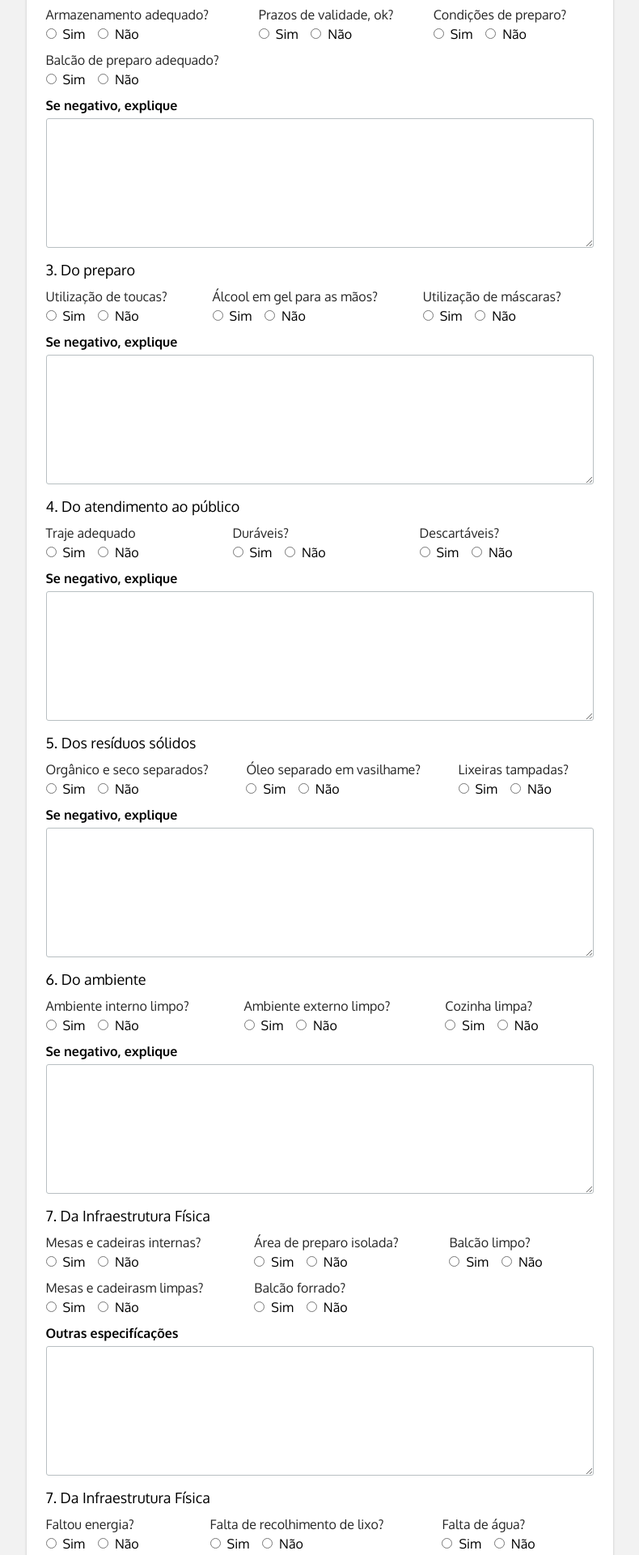
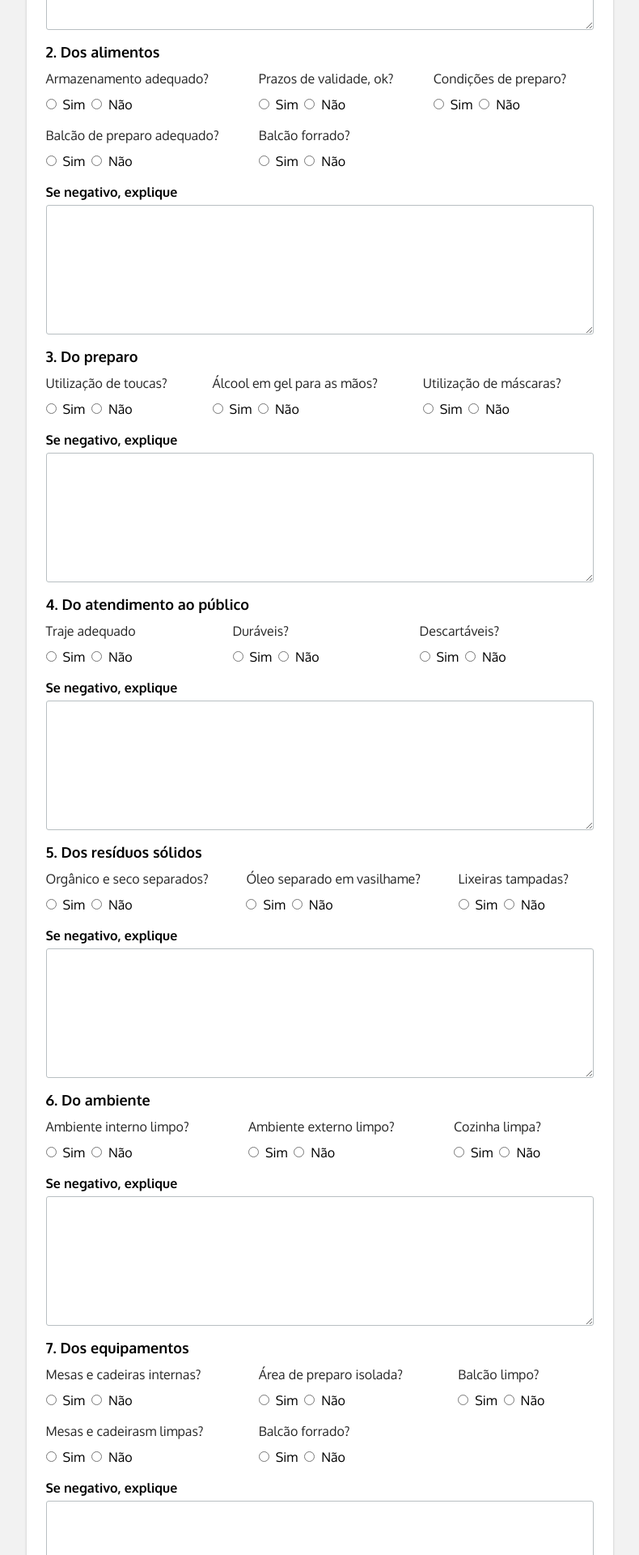
Before and after one commit to joaogomes13/reports-up, a React (Create React App) app: page / in a window 1280 px wide. Shown: the part 660-2580 px from the top of the page at 81% size, without its empty margins (245-1035 px from the left). Built offline with nearby package versions, Linux system fonts and the light colour scheme.

Commit message:
Refatorando código

```diff
--- a/package.json
+++ b/package.json
@@ -3,6 +3,9 @@
   "version": "0.1.0",
   "private": true,
   "dependencies": {
+    "@emotion/react": "^11.10.5",
+    "@emotion/styled": "^11.10.5",
+    "@mui/material": "^5.10.13",
     "@testing-library/jest-dom": "^5.16.5",
     "@testing-library/react": "^13.4.0",
     "@testing-library/user-event": "^13.5.0",
--- /dev/null
+++ b/src/components/FormGroup/FormGroup.module.scss
@@ -0,0 +1,17 @@
+.formGroup {
+    margin-top: 16px;
+
+    &__title {
+        font-size: 18px;
+        font-weight: 600;
+        margin-bottom: 16px;
+    }
+
+    &__children {
+        column-gap: 16px;
+        display: grid;
+        grid-template-columns: auto auto auto;
+        margin-bottom: 16px;
+        row-gap: 16px;
+    }
+}
--- /dev/null
+++ b/src/components/FormGroup/index.tsx
@@ -0,0 +1,20 @@
+import CommentField from "../CommentField";
+import style from './FormGroup.module.scss';
+
+interface Props {
+    title: string,
+    name: string,
+    children: React.ReactNode;
+}
+
+export default function FormGroup({title, name, children}: Props) {
+    return (
+        <fieldset className={style.formGroup} name={name}>
+            <legend className={style.formGroup__title}>{title}</legend>
+            <div className={style.formGroup__children}>
+                {children}
+            </div>
+            <CommentField title='Se negativo, explique' />
+        </fieldset>
+    )
+}
--- a/src/components/InputField/InputField.module.scss
+++ b/src/components/InputField/InputField.module.scss
@@ -8,19 +8,19 @@
         border-radius: 3px;
         padding: 8px;
         outline: 0;
+        height: 50px;
     }
 
     label {
         position: absolute;
         margin: 0 8px;
-        transform: translate( 0, 8px) scale(1);
+        transform: translate( 0, 16px) scale(1);
         transform-origin: top left;
         transition: all 0.2s ease-out;
-        background-color: #fff;
     }
 
     &:focus-within label, .Active {
-        transform: translate(0, -6px) scale(0.75);
+        transform: translate(0, 4px) scale(0.75);
         font-weight: 700;
     }
 }
--- a/src/components/SearchField/SearchField.module.scss
+++ b/src/components/SearchField/SearchField.module.scss
@@ -1,19 +1,19 @@
-.container {
+.radio {
 
     &__title {
-        margin-bottom: 8px;
         color: #272727;
-    }
-
-    &__inputs {
-        display: flex;
+        font-family: 'Oxygen' sans-serif;
+        margin-bottom: 16px;
     }
 
     &__input {
-        margin-right: 16px;
+        input {
+            margin: 0 8px 8px 0;
+        }
 
         label {
-            margin-left: 8px;
+            margin-right: 8px;
         }
     }
+
 }
--- a/src/components/SearchField/index.tsx
+++ b/src/components/SearchField/index.tsx
@@ -1,28 +1,26 @@
-import React from 'react';
+import { Infra } from '../../types';
 import style from './SearchField.module.scss';
 
 interface Props {
     title: string;
     name: string;
-    data: boolean;
-    setData: React.Dispatch<React.SetStateAction<boolean>>;
+    data?: boolean;
+    setData?: React.Dispatch<React.SetStateAction<Infra>>;
+    object?: Infra
+    atributo?: any
 }
 
-export default function SearchField({title, name, data, setData}: Props) {
+export default function SearchField({ title, name, data, setData, object, atributo }: Props) {
 
     return (
-        <div className={style.container}>
-            <p className={style.container__title}>{title}</p>
-            <div className={style.container__inputs}>
-                <div className={style.container__input}>
-                    <input id="yes" type="radio" name={name} value='true' onChange={e => setData(e.target.value === 'true')} required />
-                    <label htmlFor="yes">Sim</label>
-                </div>
-                <div className={style.container__input}>
-                    <input id="no" type="radio" name={name} value='false' onChange={e => setData(e.target.value === 'false')} required />
-                    <label htmlFor="no">Não</label>
-                </div>
+        <fieldset className={style.radio}>
+            <legend className={style.radio__title}>{title}</legend>
+            <div className={style.radio__input}>
+                <input id={name + 'Yes'} type="radio" name={name} value='true' onChange={e => atributo(e.target.value === 'true')} required />
+                <label htmlFor={name + 'Yes'}>Sim</label>
+                <input id={name + 'No'} type="radio" name={name} value='false' onChange={e => atributo(e.target.value === 'true')} required />
+                <label htmlFor={name + 'No'}>Não</label>
             </div>
-        </div>
+        </fieldset>
     );
 }
--- a/src/pages/Form/Form.module.scss
+++ b/src/pages/Form/Form.module.scss
@@ -30,19 +30,3 @@
         margin-top: 16px;
     }
 }
-
-.infra {
-    display: grid;
-    grid-template-columns: auto auto auto;
-    column-gap: 16px;
-    row-gap: 16px;
-    margin-bottom: 16px;
-
-    &__container {
-        margin-top: 16px;
-        h3 {
-            margin-bottom: 16px;
-            font-size: 18px;
-        }
-    }
-}
--- a/src/pages/Form/index.tsx
+++ b/src/pages/Form/index.tsx
@@ -1,8 +1,10 @@
-import { useState } from 'react';
+import { useEffect, useState } from 'react';
 import CommentField from '../../components/CommentField';
 import InputField from '../../components/InputField';
 import SearchField from '../../components/SearchField';
 import style from './Form.module.scss';
+import { Infra } from '../../types';
+import FormGroup from '../../components/FormGroup';
 
 export default function Form() {
     const [stand, setStand] = useState('');
@@ -11,7 +13,48 @@ export default function Form() {
     const [monitor, setMonitor] = useState('');
     const [agent, setAgent] = useState('');
 
+    const [infra, setInfra] = useState({} as Infra);
     const [cadeiras, setCadeiras] = useState(false);
+
+    const handleInfraChange = (e: boolean) => {
+        setInfra({
+            ...infra,
+            mesas: e
+        })
+    }
+
+    const handleInfraChange1 = (e: boolean) => {
+        setInfra({
+            ...infra,
+            preparo: e
+        })
+    }
+
+    const handleInfraChange2 = (e: boolean) => {
+        setInfra({
+            ...infra,
+            balcaoLimpo: e
+        })
+    }
+
+    const handleInfraChange3 = (e: boolean) => {
+        setInfra({
+            ...infra,
+            mesasLimpas: e
+        })
+    }
+
+    const handleInfraChange4 = (e: boolean) => {
+        setInfra({
+            ...infra,
+            balcaoForrado: e
+        })
+    }
+
+    useEffect(() => {
+        console.log('objeto:', infra);
+
+    }, [infra]);
 
     return (
         <div className={style.container}>
@@ -34,110 +77,56 @@ export default function Form() {
                     </div>
                 </form>
             </section>
-            <section className={style.infra__container}>
-                <h3>1. Da Infraestrutura Física</h3>
+            <section>
                 <form>
-                    <div className={style.infra}>
-                        <SearchField title='Mesas e cadeiras internas?' name="cadeiras" data={cadeiras} setData={setCadeiras} />
-                        <SearchField title='Área de preparo isolada?' name="preparo" data={cadeiras} setData={setCadeiras} />
-                        <SearchField title='Balcão limpo?' name="preparo" data={cadeiras} setData={setCadeiras} />
-                        <SearchField title='Mesas e cadeirasm limpas?' name="preparo" data={cadeiras} setData={setCadeiras} />
-                        <SearchField title='Balcão forrado?' name="preparo" data={cadeiras} setData={setCadeiras} />
-                    </div>
-                    <CommentField title='Se negativo, explique'/>
-                </form>
-            </section>
-            <section className={style.infra__container}>
-                <h3>2. Dos alimentos</h3>
-                <form>
-                    <div className={style.infra}>
-                        <SearchField title='Armazenamento adequado?' name="cadeiras" data={cadeiras} setData={setCadeiras} />
-                        <SearchField title='Prazos de validade, ok?' name="preparo" data={cadeiras} setData={setCadeiras} />
-                        <SearchField title='Condições de preparo?' name="preparo" data={cadeiras} setData={setCadeiras} />
-                        <SearchField title='Balcão de preparo adequado?' name="preparo" data={cadeiras} setData={setCadeiras} />
-                        {/* <SearchField title='Balcão forrado?' name="preparo" data={cadeiras} setData={setCadeiras} /> */}
-                    </div>
-                    <CommentField title='Se negativo, explique'/>
-                </form>
-            </section>
-
-            <section className={style.infra__container}>
-                <h3>3. Do preparo</h3>
-                <form>
-                    <div className={style.infra}>
-                        <SearchField title='Utilização de toucas?' name="cadeiras" data={cadeiras} setData={setCadeiras} />
-                        <SearchField title='Álcool em gel para as mãos?' name="preparo" data={cadeiras} setData={setCadeiras} />
-                        <SearchField title='Utilização de máscaras?' name="preparo" data={cadeiras} setData={setCadeiras} />
-                    </div>
-                    <CommentField title='Se negativo, explique'/>
-                </form>
-            </section>
-
-            <section className={style.infra__container}>
-                <h3>4. Do atendimento ao público</h3>
-                <form>
-                    <div className={style.infra}>
-                        <SearchField title='Traje adequado' name="cadeiras" data={cadeiras} setData={setCadeiras} />
-                        <SearchField title='Duráveis?' name="preparo" data={cadeiras} setData={setCadeiras} />
-                        <SearchField title='Descartáveis?' name="preparo" data={cadeiras} setData={setCadeiras} />
-                    </div>
-                    <CommentField title='Se negativo, explique'/>
-                </form>
-            </section>
-
-            <section className={style.infra__container}>
-                <h3>5. Dos resíduos sólidos</h3>
-                <form>
-                    <div className={style.infra}>
-                        <SearchField title='Orgânico e seco separados?' name="cadeiras" data={cadeiras} setData={setCadeiras} />
-                        <SearchField title='Óleo separado em vasilhame?' name="preparo" data={cadeiras} setData={setCadeiras} />
-                        <SearchField title='Lixeiras tampadas?' name="preparo" data={cadeiras} setData={setCadeiras} />
-                    </div>
-                    <CommentField title='Se negativo, explique'/>
-                </form>
-            </section>
-
-            <section className={style.infra__container}>
-                <h3>6. Do ambiente</h3>
-                <form>
-                    <div className={style.infra}>
-                        <SearchField title='Ambiente interno limpo?' name="cadeiras" data={cadeiras} setData={setCadeiras} />
-                        <SearchField title='Ambiente externo limpo?' name="preparo" data={cadeiras} setData={setCadeiras} />
-                        <SearchField title='Cozinha limpa?' name="preparo" data={cadeiras} setData={setCadeiras} />
-                    </div>
-                    <CommentField title='Se negativo, explique'/>
-                </form>
-            </section>
-
-            <section className={style.infra__container}>
-                <h3>7. Da Infraestrutura Física</h3>
-                <form>
-                    <div className={style.infra}>
-                        <SearchField title='Mesas e cadeiras internas?' name="cadeiras" data={cadeiras} setData={setCadeiras} />
-                        <SearchField title='Área de preparo isolada?' name="preparo" data={cadeiras} setData={setCadeiras} />
-                        <SearchField title='Balcão limpo?' name="preparo" data={cadeiras} setData={setCadeiras} />
-                        <SearchField title='Mesas e cadeirasm limpas?' name="preparo" data={cadeiras} setData={setCadeiras} />
-                        <SearchField title='Balcão forrado?' name="preparo" data={cadeiras} setData={setCadeiras} />
-                    </div>
-                    <CommentField title='Outras especifícações'/>
-                </form>
-            </section>
-
-            <section className={style.infra__container}>
-                <h3>7. Da Infraestrutura Física</h3>
-                <form>
-                    <div className={style.infra}>
-                        <SearchField title='Faltou energia?' name="cadeiras" data={cadeiras} setData={setCadeiras} />
-                        <SearchField title='Falta de recolhimento de lixo?' name="preparo" data={cadeiras} setData={setCadeiras} />
-                        <SearchField title='Falta de água?' name="preparo" data={cadeiras} setData={setCadeiras} />
-                    </div>
-                    <CommentField title='Se positivo, explique'/>
-                </form>
-            </section>
-            <section className={style.infra__container}>
-                <h3>9. Recomendações gerais e/ou reclamações</h3>
-                <form>
-                    <CommentField />
+                    <FormGroup title='1. Da infraestrutura física' name='Infraestrutura'>
+                        <SearchField title='Mesas e cadeiras internas?' name="cadeiras" data={infra.mesas} setData={setInfra} object={infra} atributo={handleInfraChange} />
+                        <SearchField title='Área de preparo isolada?' name="preparo" data={infra.preparo} setData={setInfra} object={infra} atributo={handleInfraChange1} />
+                        <SearchField title='Balcão limpo?' name="balcaoLimpo" data={infra.balcaoLimpo} setData={setInfra} object={infra} atributo={handleInfraChange2} />
+                        <SearchField title='Mesas e cadeirasm limpas?' name="cadeiraLimpa" data={infra.mesasLimpas} setData={setInfra} object={infra} atributo={handleInfraChange3} />
+                        <SearchField title='Balcão forrado?' name="balcaoForrado" data={infra.balcaoForrado} setData={setInfra} object={infra} atributo={handleInfraChange4} />
+                    </FormGroup>
+                    <FormGroup title='2. Dos alimentos' name='Alimentos'>
+                        <SearchField title='Armazenamento adequado?' name="cadeiras" data={cadeiras} setData={setInfra} />
+                        <SearchField title='Prazos de validade, ok?' name="preparo" data={cadeiras} setData={setInfra} />
+                        <SearchField title='Condições de preparo?' name="preparo" data={cadeiras} setData={setInfra} />
+                        <SearchField title='Balcão de preparo adequado?' name="preparo" data={cadeiras} setData={setInfra} />
+                        <SearchField title='Balcão forrado?' name="preparo" data={cadeiras} setData={setInfra} />
+                    </FormGroup>
+                    <FormGroup title='3. Do preparo' name='Preparo'>
+                        <SearchField title='Utilização de toucas?' name="cadeiras" data={cadeiras} setData={setInfra} />
+                        <SearchField title='Álcool em gel para as mãos?' name="preparo" data={cadeiras} setData={setInfra}/>
+                        <SearchField title='Utilização de máscaras?' name="preparo" data={cadeiras} setData={setInfra} />
+                    </FormGroup>
+                    <FormGroup title='4. Do atendimento ao público' name='Atendimento'>
+                        <SearchField title='Traje adequado' name="cadeiras" data={cadeiras} setData={setInfra} />
+                        <SearchField title='Duráveis?' name="preparo" data={cadeiras} setData={setInfra} />
+                        <SearchField title='Descartáveis?' name="preparo" data={cadeiras} setData={setInfra} />
+                    </FormGroup>
+                    <FormGroup title='5. Dos resíduos sólidos' name='Resíduos'>
+                        <SearchField title='Orgânico e seco separados?' name="cadeiras" data={cadeiras} setData={setInfra}  />
+                        <SearchField title='Óleo separado em vasilhame?' name="preparo" data={cadeiras} setData={setInfra} />
+                        <SearchField title='Lixeiras tampadas?' name="preparo" data={cadeiras} setData={setInfra}  />
+                    </FormGroup>
+                    <FormGroup title='6. Do ambiente' name='Ambiente'>
+                        <SearchField title='Ambiente interno limpo?' name="cadeiras" data={cadeiras} setData={setInfra} />
+                        <SearchField title='Ambiente externo limpo?' name="preparo" data={cadeiras} setData={setInfra}/>
+                        <SearchField title='Cozinha limpa?' name="preparo" data={cadeiras} setData={setInfra} />
+                    </FormGroup>
+                    <FormGroup title='7. Dos equipamentos' name='Equipamentos'>
+                        <SearchField title='Mesas e cadeiras internas?' name="cadeiras" data={cadeiras} setData={setInfra} />
+                        <SearchField title='Área de preparo isolada?' name="preparo" data={cadeiras} setData={setInfra} />
+                        <SearchField title='Balcão limpo?' name="preparo" data={cadeiras} setData={setInfra} />
+                        <SearchField title='Mesas e cadeirasm limpas?' name="preparo" data={cadeiras} setData={setInfra} />
+                        <SearchField title='Balcão forrado?' name="preparo" data={cadeiras} setData={setInfra} />
+                    </FormGroup>
+                    <FormGroup title='8. Do stand' name='Stand'>
+                        <SearchField title='Faltou energia?' name="cadeiras" data={cadeiras} setData={setInfra} />
+                        <SearchField title='Falta de recolhimento de lixo?' name="preparo" data={cadeiras} setData={setInfra} />
+                        <SearchField title='Falta de água?' name="preparo" data={cadeiras} setData={setInfra} />
+                    </FormGroup>
+                    <FormGroup title='9. Recomendações ou reclamações' name='Recomendacoes'>
+                    </FormGroup>
                 </form>
             </section>
 
--- /dev/null
+++ b/src/types/index.ts
@@ -0,0 +1,7 @@
+export type Infra = {
+    mesas: boolean,
+    preparo: boolean,
+    balcaoLimpo: boolean,
+    mesasLimpas: boolean,
+    balcaoForrado: boolean
+}
```
Also changed, not shown: 1 other file (tests, documents, lock files or other folders).
